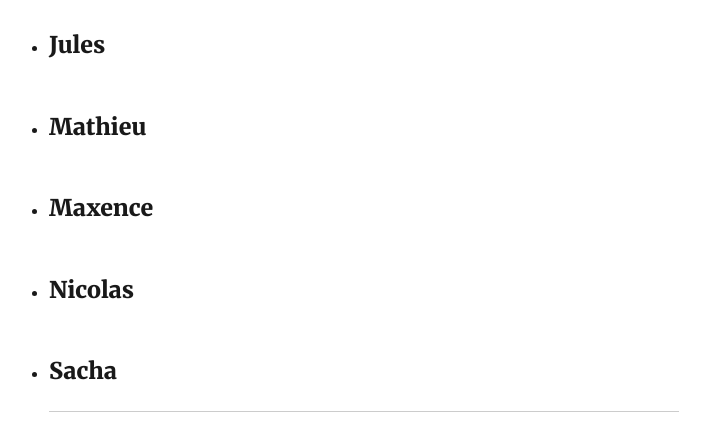
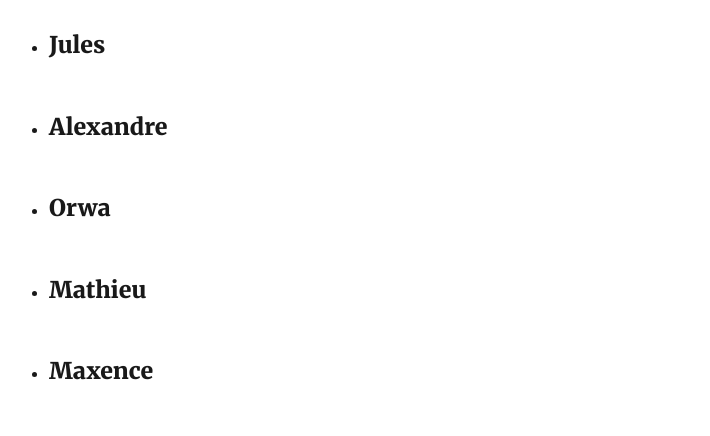
Before and after one commit to lucashuguet/astroblog, a Gatsby site: page /dedicace/ in a window 1280 px wide. Shown: the part 291-727 px from the top of the page, without its empty margins (276-986 px from the left). Built offline with nearby package versions, Linux system fonts and the light colour scheme; Gatsby itself is replaced by a stand-in of ours; some packages are replaced by stand-ins of ours.

Commit message:
Update Blog “dedicace/index”

```diff
--- a/content/blog/dedicace/index.md
+++ b/content/blog/dedicace/index.md
@@ -6,6 +6,8 @@ description: À mes potes de St Cyr l'École
 # **Dédicace à**
 
 * ### Jules
+* ### Alexandre
+* ### Orwa
 * ### Mathieu
 * ### Maxence
 * ### Nicolas
```
